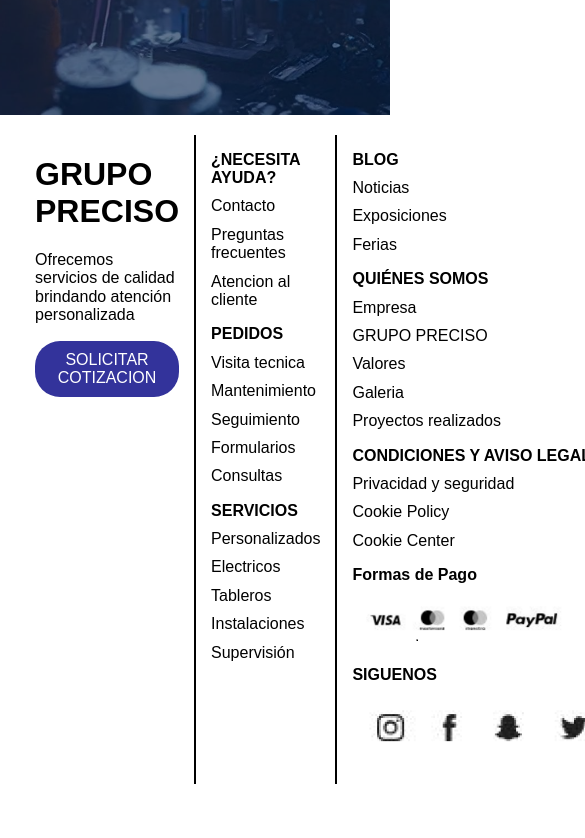
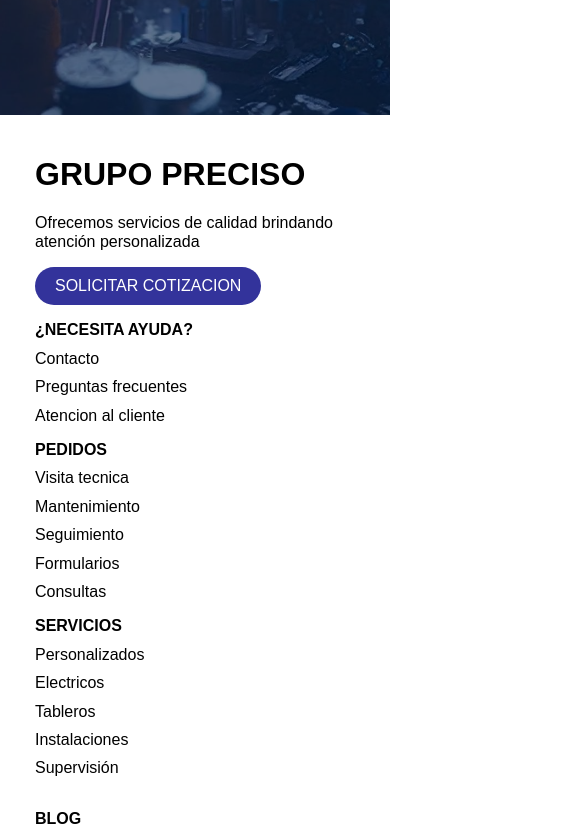
Before and after one commit to knarfangelo/preciso-group, an Angular app: page /inicio in a window 390 px wide. Shown: the part 5180-6018 px from the top of the page, 585 px wide, since content can reach past the window. Before the commit the page ends 5984 px from the top, so only its background shows below. Built offline with nearby package versions, Linux system fonts and the light colour scheme.

Commit message:
responsive al 90%

```diff
--- a/src/app/components/footer/footer.component.css
+++ b/src/app/components/footer/footer.component.css
@@ -47,3 +47,11 @@ footer {
 .column button:hover {
     background-color: rgb(0, 23, 128);
 }
+@media (max-width: 800px) {
+    .footer-container {
+        flex-direction: column;
+    }
+    .border-column{
+        border: 0;
+    }
+}
```
